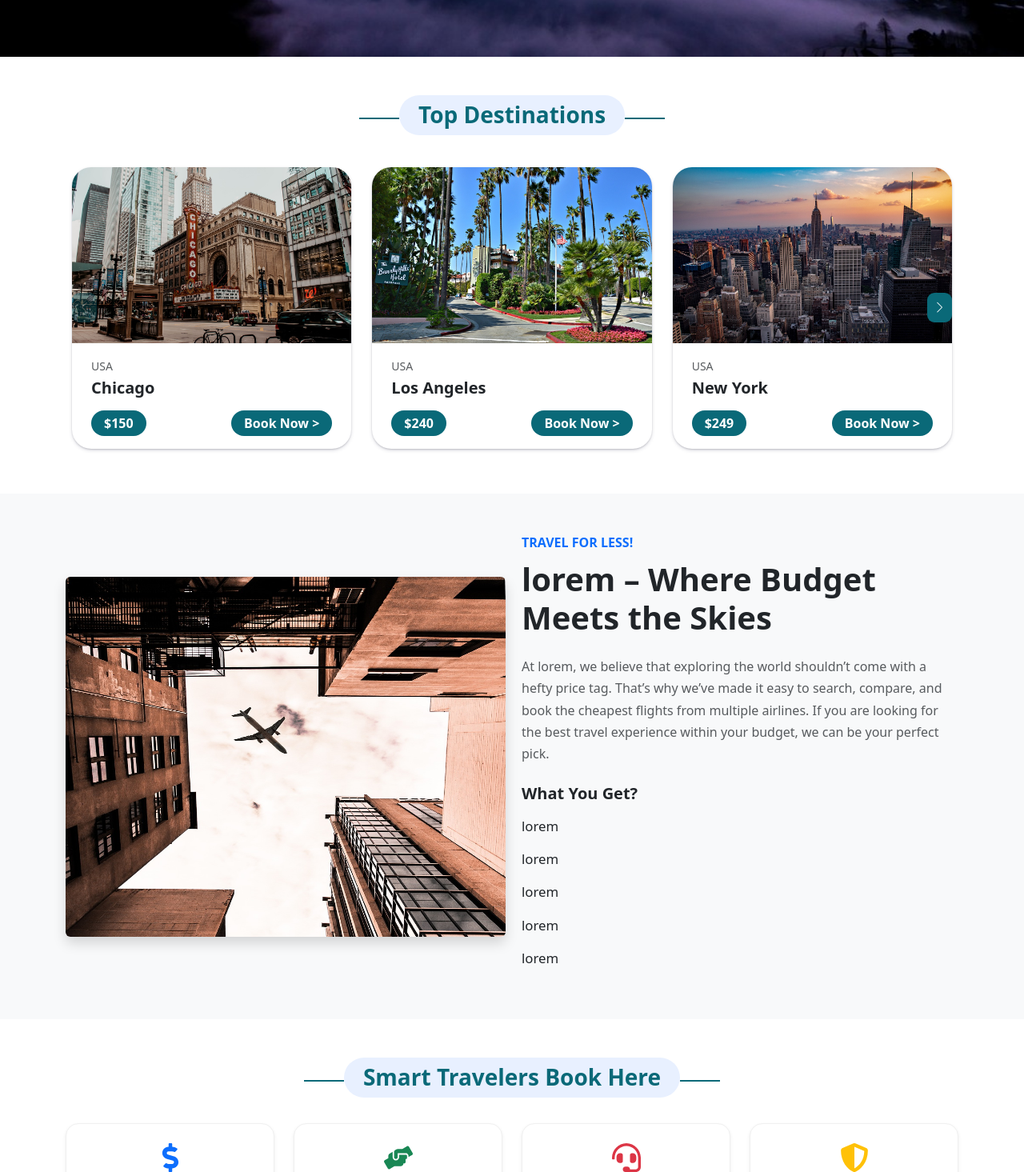
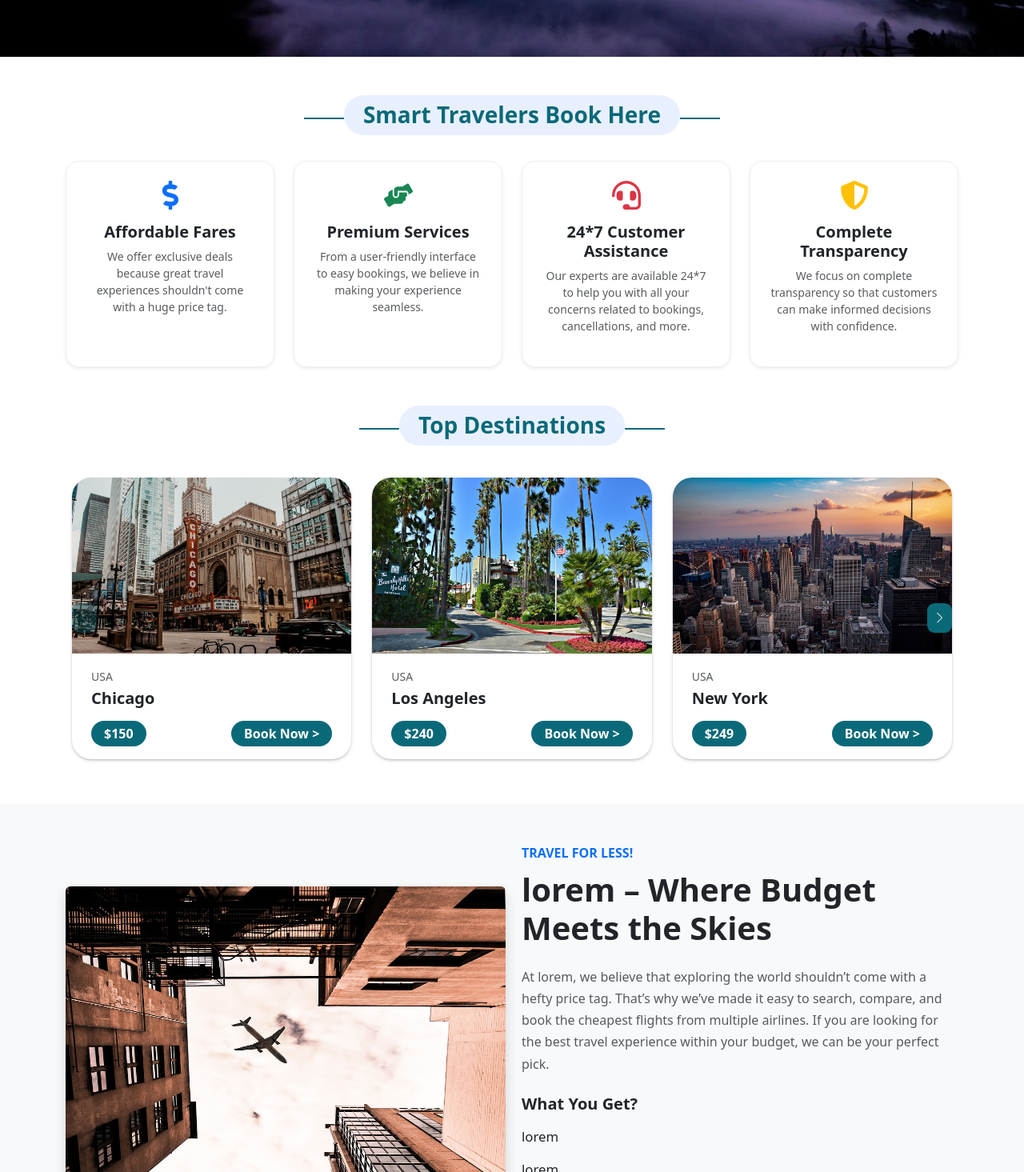
Before and after one commit to acedeveloper-byte/aeromexicohighfl, a Next.js app: page / in a window 1280 px wide. Shown: the part 445-1910 px from the top of the page at 80% size. Built offline with nearby package versions, Linux system fonts and the light colour scheme.

Commit message:
help component positions changed

```diff
--- a/app/page.js
+++ b/app/page.js
@@ -13,9 +13,10 @@ export default function Home() {
     <>
       <Header />
       <SearchEngine />
+      <CustomerHelp />
+
       <TopDestinations />
       <HomeAbout />
-      <CustomerHelp />
       <Packages />
       <HomeDetails />
 
```
